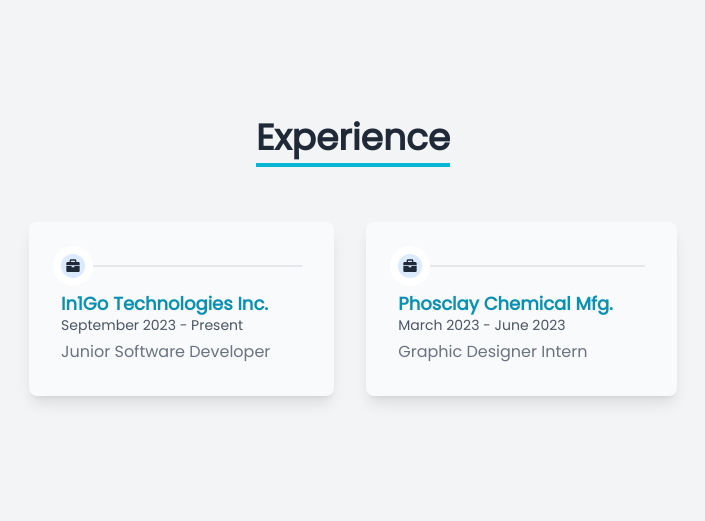
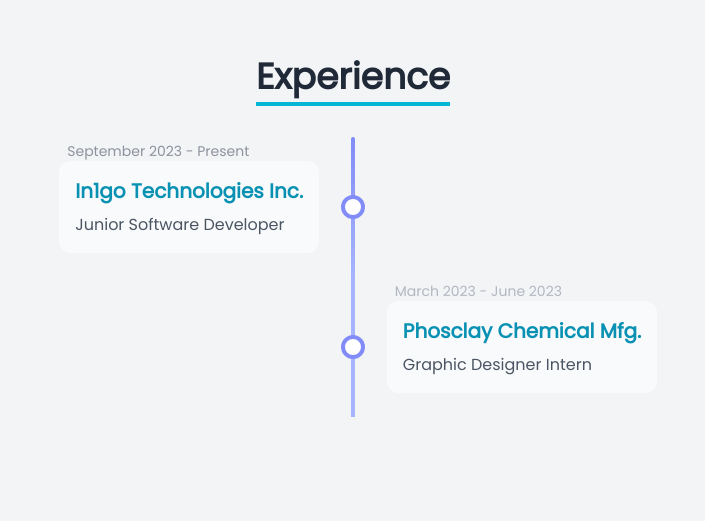
Before and after one commit to rookieSeason/LGPortfolio, a React (Vite) app: page / in a window 1280 px wide. Shown: the part 1759-2280 px from the top of the page, without its empty margins (287-992 px from the left). Built offline with nearby package versions, Linux system fonts and the light colour scheme; a web font is replaced by a local one.

Commit message:
ui adjusted

```diff
--- a/src/components/Contact.jsx
+++ b/src/components/Contact.jsx
@@ -3,12 +3,12 @@
 import { ImLocation } from 'react-icons/im';
 const Contact= () => {
     return (
-        <div name='contact' className='overscroll-x-none w-screen h-screen bg-gray-100 text-gray-800 dark:bg-[#0a192f] duration-300 dark:text-gray-100'>
+        <div name='contact' className='overscroll-x-none w-screen h-screen bg-gray-100 dark:bg-[#0a192f] duration-300'>
             <div className='overscroll-x-none flex flex-col justify-center items-center w-full h-screen pt-12 px-12'>
                 <div className='whitespace-pre-line max-w-[900px] w-full grid sm:grid-cols-2 gap-2 pb-1 top-0'>
                     <div className='ml-4 sm:text-center pb-4' data-aos="fade-up" data-aos-delay="300" data-aos-duration="500">
                         <h1 className='my-8 text-2xl sm:text-3xl text-gray-800 dark:text-gray-100 font-bold inline border-b-4 border-cyan-500'>Contact Me</h1>
-                        <div className='pt-8 px-auto py-4'>
+                        <div className='pt-8 px-auto py-4 text-gray-600 dark:text-gray-400'>
                             <p className='mx-auto flex py-2 items-center text-left text-xl'>
                                 <BsFillTelephoneFill />
                                 <span className='pl-4'>
--- a/src/components/Experience.jsx
+++ b/src/components/Experience.jsx
@@ -1,77 +1,78 @@
 import React from 'react'
-import {BiSolidBriefcase} from 'react-icons/bi';
+
 const Experience = () => {
   return (
     <div name='experience' className='overscroll-x-none w-screen h-screen bg-gray-100 text-gray-800 dark:bg-[#0a192f] duration-300'>
-        <div data-aos='fade-up' data-aos-delay='200' data-aos-duration='500' className='sm:flex flex-col justify-center items-center w-screen h-screen whitespace-pre-line'>
-            <div className=' text-center py-8'>
-                <span>
+        <div className='sm:flex flex-col justify-center items-center w-screen h-screen whitespace-pre-line'>
+            <div className='pt-8 px-8 sm:text-center'>
+                <span data-aos='fade-up' data-aos-delay='200' data-aos-duration='500'>
                     <h1 className='mt-2 text-2xl dark:text-gray-50 sm:text-4xl font-bold inline border-b-4 border-cyan-500'>Experience</h1>
                 </span>
             </div>
 
             {/* <!-- component --> */}
- <div className='max-w-[1200px]'>
- <ol className="items-center sm:flex">
+ <div className='max-w-[1200px] px-4 py-8'>
+ <div className="flex flex-col grid-cols-9 p-2 mx-auto md:grid">
+        <div className="flex md:contents flex-row-reverse">
+            <div data-aos="fade-right" data-aos-delay="300" data-aos-duration="500" className="relative p-4 my-6 bg-gray-50 dark:bg-gray-700 rounded-xl col-start-1 col-end-5 mr-auto md:mr-0 md:ml-auto">
+                <h3 className="text-lg text-cyan-600 dark:text-cyan-500 font-semibold lg:text-xl">In1go Technologies Inc.</h3>
+                <p className="mt-2 leading-6 text-gray-600 dark:text-gray-300">Junior Software Developer</p>
+                <span className="absolute text-sm text-gray-500/75 -top-5 left-2 whitespace-nowrap">September 2023 - Present</span>
+            </div>
+            <div className="relative col-start-5 col-end-6 mr-7 md:mx-auto">
+                <div className="flex items-center justify-center w-6 h-full">
+                    <div className="w-1 h-full bg-indigo-300 rounded-t-full bg-gradient-to-b from-indigo-400 to-indigo-300">
+                    </div>
+                </div>
+                <div className="absolute w-6 h-6 -mt-3 bg-white border-4 border-indigo-400 rounded-full top-1/2"></div>
+            </div>
+        </div>
 
-    <li className="relative mb-6 px-8 sm:mb-0 py-8 mt-8 rounded-lg shadow-lg mx-4 bg-gray-50 dark:bg-gray-700">
-        <div className="flex items-center">
-            <div className="z-10 flex items-center justify-center w-6 h-6 bg-blue-100 rounded-full ring-0 ring-white dark:bg-gray-800 sm:ring-8 dark:ring-gray-600 shrink-0 dark:text-gray-100">
-                <BiSolidBriefcase/>
+        <div className="flex md:contents">
+            <div className="relative col-start-5 col-end-6 mr-7 md:mx-auto">
+                <div className="flex items-center justify-center w-6 h-full">
+                    <div className="w-1 h-full bg-indigo-300"></div>
+                </div>
+                <div className="absolute w-6 h-6 -mt-3 bg-white border-4 border-indigo-400 rounded-full top-1/2"></div>
             </div>
-            <div className="hidden sm:flex w-full bg-gray-200 h-0.5 dark:bg-gray-800"></div>
+            <div data-aos="fade-left" data-aos-delay="300" data-aos-duration="500" className="relative p-4 my-6 bg-gray-50 dark:bg-gray-700 rounded-xl col-start-6 col-end-10 mr-auto">
+                <h3 className="text-lg text-cyan-600 dark:text-cyan-500 font-semibold lg:text-xl">Phosclay Chemical Mfg.</h3>
+                <p className="mt-2 leading-6 text-gray-600 dark:text-gray-300">Graphic Designer Intern</p>
+                <span className="absolute text-sm text-gray-400/75 -top-5 left-2 whitespace-nowrap">March 2023 - June 2023</span>
+            </div>
         </div>
-        <div className="mt-3 sm:pr-8">
-            <h3 className="text-lg font-semibold text-cyan-600 dark:text-cyan-400">In1Go Technologies Inc.</h3>
-            <time className="block mb-2 text-sm font-normal leading-none text-gray-600 dark:text-gray-400">September 2023 - Present</time>
-            <p className="text-base font-normal text-gray-500 dark:text-gray-300">Junior Software Developer</p>
+
+        {/* <div className="flex md:contents flex-row-reverse">
+            <div
+                className="relative p-4 my-6 text-gray-800 bg-white rounded-xl col-start-1 col-end-5 mr-auto md:mr-0 md:ml-auto">
+                <h3 className="text-lg font-semibold lg:text-xl">New Event 3</h3>
+                <p className="mt-2 leading-6">Description of the first event.</p>
+                <span className="absolute text-sm text-indigo-100/75 -top-5 left-2 whitespace-nowrap">Date 3</span>
+            </div>
+            <div className="relative col-start-5 col-end-6 mr-7 md:mx-auto">
+                <div className="flex items-center justify-center w-6 h-full">
+                    <div className="w-1 h-full bg-indigo-300 rounded-t-full bg-gradient-to-b from-indigo-400 to-indigo-300">
+                    </div>
+                </div>
+                <div className="absolute w-6 h-6 -mt-3 bg-white border-4 border-indigo-400 rounded-full top-1/2"></div>
+            </div>
         </div>
-    </li>
 
-    <li className="relative mb-6 px-8 sm:mb-0  py-8 mt-8 rounded-lg shadow-lg mx-4 bg-gray-50 dark:bg-gray-700">
-        <div className="flex items-center">
-            <div className="z-10 flex items-center justify-center w-6 h-6 bg-blue-100 rounded-full ring-0 ring-white dark:bg-gray-800 sm:ring-8 dark:ring-gray-600 shrink-0 dark:text-gray-100">
-                <BiSolidBriefcase/>
+        <div className="flex md:contents">
+            <div className="relative col-start-5 col-end-6 mr-7 md:mx-auto">
+                <div className="flex items-center justify-center w-6 h-full">
+                    <div className="w-1 h-full bg-indigo-300"></div>
+                </div>
+                <div className="absolute w-6 h-6 -mt-3 bg-white border-4 border-indigo-400 rounded-full top-1/2"></div>
             </div>
-            <div className="hidden sm:flex w-full bg-gray-200 h-0.5 dark:bg-gray-800"></div>
-        </div>
-        <div className="mt-3 sm:pr-8">
-            <h3 className="text-lg font-semibold text-cyan-600 dark:text-cyan-400">Phosclay Chemical Mfg.</h3>
-            <time className="block mb-2 text-sm font-normal leading-none text-gray-600 dark:text-gray-400">March 2023 - June 2023</time>
-            <p className="text-base font-normal text-gray-500 dark:text-gray-300">Graphic Designer Intern</p>
-        </div>
-    </li>
+            <div className="relative p-4 my-6 text-gray-800 bg-white rounded-xl col-start-6 col-end-10 mr-auto">
+                <h3 className="text-lg font-semibold lg:text-xl">New Event 4</h3>
+                <p className="mt-2 leading-6">Description of the second event.</p>
+                <span className="absolute text-sm text-indigo-100/75 -top-5 left-2 whitespace-nowrap">Date 4</span>
+            </div>
+        </div> */}
 
-
-
-
-    {/* <li className="relative mb-6 sm:mb-0">
-        <div className="flex items-center">
-            <div className="z-10 flex items-center justify-center w-6 h-6 bg-blue-100 rounded-full ring-0 ring-white dark:bg-blue-900 sm:ring-8 dark:ring-gray-900 shrink-0">
-                <BiSolidBriefcase/>
-            </div>
-           <div className="hidden sm:flex w-full bg-gray-200 h-0.5 dark:bg-gray-700"></div>
-        </div>
-        <div className="mt-3 sm:pr-8">
-            <h3 className="text-lg font-semibold text-gray-900 dark:text-white">Flowbite Library v1.2.0</h3>
-            <time className="block mb-2 text-sm font-normal leading-none text-gray-400 dark:text-gray-500">Released on December 23, 2021</time>
-            <p className="text-base font-normal text-gray-500 dark:text-gray-400">Get started with dozens of web components and interactive elements.</p>
-        </div>
-    </li>
-    <li clasNames="relative mb-6 sm:mb-0">
-        <div className="flex items-center">
-            <div className="z-10 flex items-center justify-center w-6 h-6 bg-blue-100 rounded-full ring-0 ring-white dark:bg-blue-900 sm:ring-8 dark:ring-gray-900 shrink-0">
-                <BiSolidBriefcase/>
-            </div>
-            <div className="hidden sm:flex w-full bg-gray-200 h-0.5 dark:bg-gray-700"></div>
-        </div>
-        <div className="mt-3 sm:pr-8">
-            <h3 className="text-lg font-semibold text-gray-900 dark:text-white">Flowbite Library v1.3.0</h3>
-            <time className="block mb-2 text-sm font-normal leading-none text-gray-400 dark:text-gray-500">Released on January 5, 2022</time>
-            <p className="text-base font-normal text-gray-500 dark:text-gray-400">Get started with dozens of web components and interactive elements.</p>
-        </div>
-    </li> */}
-</ol>
+    </div>
 </div>
 
 
--- a/src/components/Projects.jsx
+++ b/src/components/Projects.jsx
@@ -11,17 +11,17 @@
               <p className='text-gray-700 dark:text-gray-200 py-4'>My Recent Projects that i worked before</p>
               <div className='max-w-[1200px] w-full grid md:grid-cols-3 gap-4 py-3 px-12 mx-12'>
                   <div className='bg-gray-50 dark:bg-gray-800 rounded-xl shadow-xl px-6 py-4 hover:scale-105 duration-300 '>
-                      <p className='text-cyan-700 font-semibold dark:text-cyan-400 text-xl text-center'>Online Relocation MIS of HUDRD</p>
+                      <p className='text-cyan-700 font-semibold dark:text-cyan-500 text-xl text-center'>Online Relocation MIS of HUDRD</p>
                       <p className='text-gray-700 dark:text-gray-100 text-sm text-center mt-2'>Web Based Capstone Project</p>
                       <p className='text-gray-600 dark:text-gray-200 text-sm text-center'>Tech Stack:HTML, CSS3, JS, PHP, MySQL, & Bootstrap</p>
                   </div>
                   <div className='bg-gray-50 dark:bg-gray-800 rounded-xl shadow-xl px-6 py-4 hover:scale-105 duration-300'>
-                      <p className='text-cyan-700 font-semibold dark:text-cyan-400 text-xl text-center'>Student System Basic CRUD Functions</p>
+                      <p className='text-cyan-700 font-semibold dark:text-cyan-500 text-xl text-center'>Student System Basic CRUD Functions</p>
                       <p className='text-gray-700 dark:text-gray-100 text-sm text-center mt-2'>A Web Based for Basic Practices</p>
                       <p className='text-gray-600 dark:text-gray-200 text-sm text-center'>Tech Stack: Laravel 10, MySQL, Tailwind CSS & Alpine JS</p>
                   </div>
                   <div className='bg-gray-50 dark:bg-gray-800 rounded-xl shadow-xl px-6 py-4 hover:scale-105 duration-300'>
-                      <p className='text-cyan-700 font-semibold dark:text-cyan-400 text-xl text-center'>React & Node Basic CRUD Web App</p>
+                      <p className='text-cyan-700 font-semibold dark:text-cyan-500 text-xl text-center'>React & Node Basic CRUD Web App</p>
                       <p className='text-gray-700 dark:text-gray-100 text-sm text-center mt-2'>Basic CRUD Practices</p>
                       <p className='text-gray-600 dark:text-gray-200 text-sm text-center'>Tech Stack: React, Reactstrap, Node, Express, & MySQL</p>
                   </div>
```
